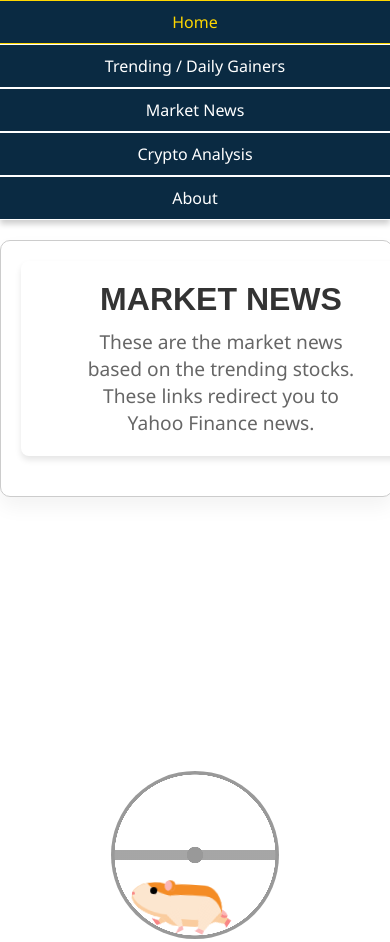
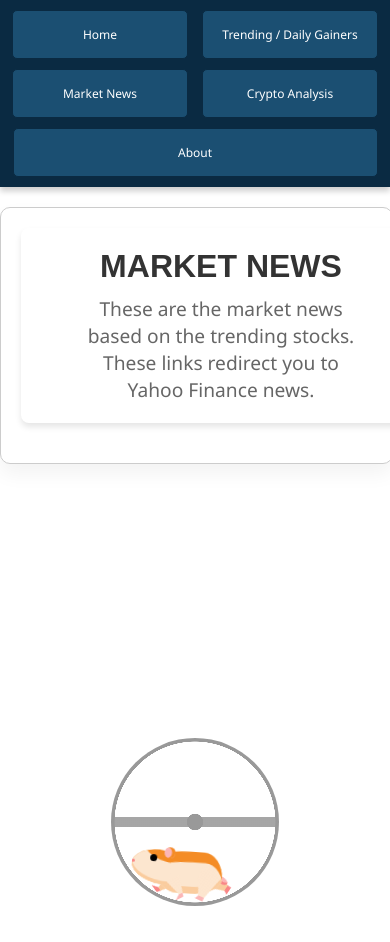
Before and after one commit to simy46/CANSLIM, a website: page market-news.html in a window 390 px wide. Shown: the top 942 px of the page. Drawn offline with Linux system fonts and the light colour scheme.

Commit message:
responsive header fix

```diff
--- a/assets/css/about.css
+++ b/assets/css/about.css
@@ -22,6 +22,13 @@ body {
   display: flex;
   justify-content: center;
   align-items: center;
+}
+
+.development > h2{
+  overflow: hidden;
+  white-space: nowrap;
+  text-overflow: ellipsis;
+  margin: 15px;
 }
 
 /* footer */
@@ -83,59 +90,108 @@ nav a:hover {
 
 /* Responsive */
 @media (max-width: 1240px) {
-  header > nav {
-    width: 95%;
-  }
-
   nav a {
-    width: 100%;
+    width: 90%;
     font-size: 16px;
     padding: 10px 0;
   }
-
 }
 
 /* Ipad */
 @media (max-width: 1024px) {
   header {
-    padding: 0;
-  }
-
-  header > nav {
-    flex-direction: column;
-    align-items: flex-start;
-    width: 100%;
+    padding: 20px 0;
   }
 
   nav a {
-    border-bottom: 1px solid transparent;
-    border-bottom: 1px solid #ffffff;
-    border-top: 1px solid transparent;
-    border-top: 1px solid #ffffff;
+    font-size: 14px;
   }
 
   nav a:hover {
-    border-top: 1px solid #FFD700;
-    border-bottom: 1px solid #FFD700;
+    text-decoration: underline;
   }
 }
 
 /* Ipad Mini */
-@media (max-width: 768px) {
+@media (max-width: 830px) {
   body > footer > p {
     padding: 0;
     font-size: 14px;
   }
+
+  body > header {
+    padding: 0;
+  }
+
+  nav {
+    display: grid;
+    grid-template-columns: 1fr 1fr;
+    grid-template-rows: auto;
+    gap: 10px;
+    justify-items: center;
+    width: 100%;
+    background-color: #0A2A42;
+    padding: 10px;
+  }
+
+  nav a {
+    font-size: 14px;
+    text-decoration: none;
+    padding: 15px;
+    background-color: #1B4F72;
+    border: 1px solid #0A2A42;
+    border-radius: 5px;
+    color: white;
+    transition: background-color 0.3s, color 0.3s;
+  }
+
+  nav a:hover {
+    background-color: #154360;
+    color: #FFD700;
+  }
+
+  .about {
+    grid-column: span 2;
+    width: 95%;
+  }
 }
 
 /* Phone > Iphone 14 and smaller */
-@media (max-width: 540px) {
+@media (max-width: 668px) {
 
 }
 
-@media (max-width: 475px)  {
+@media (max-width: 500px)  {
   body > footer > p {
     padding: 0;
     font-size: 12px;
   }
+
+  header > nav > a {
+    width: 80%;
+  }
+
+  header > nav > a.about {
+    width: 90%;
+  }
+
+  nav a {
+    font-size: 12px;
+  }
 }
+
+@media (max-width: 350px) {
+  body > header > nav {
+    grid-template-rows: repeat(4, 1fr);
+    overflow: hidden;
+  }
+  nav a {
+    font-size: 10px;
+    padding: 10px;
+  }
+
+  .home, .trending {
+    grid-column: 1/-1;
+    width: 90%;
+  }
+}
--- a/assets/css/crypto.css
+++ b/assets/css/crypto.css
@@ -22,6 +22,13 @@ body {
   display: flex;
   justify-content: center;
   align-items: center;
+}
+
+.development > h2{
+  overflow: hidden;
+  white-space: nowrap;
+  text-overflow: ellipsis;
+  margin: 15px;
 }
 
 /* footer */
@@ -83,59 +90,108 @@ nav a:hover {
 
 /* Responsive */
 @media (max-width: 1240px) {
-  header > nav {
-    width: 95%;
-  }
-
   nav a {
-    width: 100%;
+    width: 90%;
     font-size: 16px;
     padding: 10px 0;
   }
-
 }
 
 /* Ipad */
 @media (max-width: 1024px) {
   header {
-    padding: 0;
-  }
-
-  header > nav {
-    flex-direction: column;
-    align-items: flex-start;
-    width: 100%;
+    padding: 20px 0;
   }
 
   nav a {
-    border-bottom: 1px solid transparent;
-    border-bottom: 1px solid #ffffff;
-    border-top: 1px solid transparent;
-    border-top: 1px solid #ffffff;
+    font-size: 14px;
   }
 
   nav a:hover {
-    border-top: 1px solid #FFD700;
-    border-bottom: 1px solid #FFD700;
+    text-decoration: underline;
   }
 }
 
 /* Ipad Mini */
-@media (max-width: 768px) {
+@media (max-width: 830px) {
   body > footer > p {
     padding: 0;
     font-size: 14px;
   }
+
+  body > header {
+    padding: 0;
+  }
+
+  nav {
+    display: grid;
+    grid-template-columns: 1fr 1fr;
+    grid-template-rows: auto;
+    gap: 10px;
+    justify-items: center;
+    width: 100%;
+    background-color: #0A2A42;
+    padding: 10px;
+  }
+
+  nav a {
+    font-size: 14px;
+    text-decoration: none;
+    padding: 15px;
+    background-color: #1B4F72;
+    border: 1px solid #0A2A42;
+    border-radius: 5px;
+    color: white;
+    transition: background-color 0.3s, color 0.3s;
+  }
+
+  nav a:hover {
+    background-color: #154360;
+    color: #FFD700;
+  }
+
+  .about {
+    grid-column: span 2;
+    width: 95%;
+  }
 }
 
 /* Phone > Iphone 14 and smaller */
-@media (max-width: 540px) {
+@media (max-width: 668px) {
 
 }
 
-@media (max-width: 475px)  {
+@media (max-width: 500px)  {
   body > footer > p {
     padding: 0;
     font-size: 12px;
   }
+
+  header > nav > a {
+    width: 80%;
+  }
+
+  header > nav > a.about {
+    width: 90%;
+  }
+
+  nav a {
+    font-size: 12px;
+  }
 }
+
+@media (max-width: 350px) {
+  body > header > nav {
+    grid-template-rows: repeat(4, 1fr);
+    overflow: hidden;
+  }
+  nav a {
+    font-size: 10px;
+    padding: 10px;
+  }
+
+  .home, .trending {
+    grid-column: 1/-1;
+    width: 90%;
+  }
+}
--- a/assets/css/market.css
+++ b/assets/css/market.css
@@ -136,22 +136,22 @@ h1 {
   overflow-x: auto;
 }
 
-/* Custom Scrollbar Styles */
+/* Custom Scrollbar */
 .news-tickers::-webkit-scrollbar {
-  height: 8px; /* Height for horizontal scrollbar */
+  height: 8px;
 }
 
 .news-tickers::-webkit-scrollbar-track {
-  background: #f1f1f1; /* Background of the scrollbar track */
+  background: #f1f1f1;
 }
 
 .news-tickers::-webkit-scrollbar-thumb {
-  background: #c1c1c1; /* Background of the scrollbar thumb */
-  border-radius: 10px; /* Rounded corners for the thumb */
+  background: #c1c1c1;
+  border-radius: 10px;
 }
 
 .news-tickers::-webkit-scrollbar-thumb:hover {
-  background: #888; /* Color when hovering over the scrollbar thumb */
+  background: #888;
 }
 
 .news-tickers span {
@@ -516,69 +516,110 @@ nav a:hover {
   }
 }
 
-.development {
-  height: 83vh;
-  width: 100%;
-  display: flex;
-  justify-content: center;
-  align-items: center;
-}
-
 /* Responsive */
 @media (max-width: 1240px) {
-  header > nav {
-    width: 95%;
-  }
-
   nav a {
-    width: 100%;
+    width: 90%;
     font-size: 16px;
     padding: 10px 0;
   }
-
 }
 
 /* Ipad */
 @media (max-width: 1024px) {
   header {
-    padding: 0;
-  }
-
-  header > nav {
-    flex-direction: column;
-    align-items: flex-start;
-    width: 100%;
+    padding: 20px 0;
   }
 
   nav a {
-    border-bottom: 1px solid transparent;
-    border-bottom: 1px solid #ffffff;
-    border-top: 1px solid transparent;
-    border-top: 1px solid #ffffff;
+    font-size: 14px;
   }
 
   nav a:hover {
-    border-top: 1px solid #FFD700;
-    border-bottom: 1px solid #FFD700;
+    text-decoration: underline;
   }
 }
 
 /* Ipad Mini */
-@media (max-width: 768px) {
+@media (max-width: 830px) {
   body > footer > p {
     padding: 0;
     font-size: 14px;
   }
+
+  body > header {
+    padding: 0;
+  }
+
+  nav {
+    display: grid;
+    grid-template-columns: 1fr 1fr;
+    grid-template-rows: auto;
+    gap: 10px;
+    justify-items: center;
+    width: 100%;
+    background-color: #0A2A42;
+    padding: 10px;
+  }
+
+  nav a {
+    font-size: 14px;
+    text-decoration: none;
+    padding: 15px;
+    background-color: #1B4F72;
+    border: 1px solid #0A2A42;
+    border-radius: 5px;
+    color: white;
+    transition: background-color 0.3s, color 0.3s;
+  }
+
+  nav a:hover {
+    background-color: #154360;
+    color: #FFD700;
+  }
+
+  .about {
+    grid-column: span 2;
+    width: 95%;
+  }
 }
 
 /* Phone > Iphone 14 and smaller */
-@media (max-width: 540px) {
+@media (max-width: 668px) {
 
 }
 
-@media (max-width: 475px)  {
+@media (max-width: 500px)  {
   body > footer > p {
     padding: 0;
     font-size: 12px;
   }
+
+  header > nav > a {
+    width: 80%;
+  }
+
+  header > nav > a.about {
+    width: 90%;
+  }
+
+  nav a {
+    font-size: 12px;
+  }
 }
+
+@media (max-width: 350px) {
+  body > header > nav {
+    grid-template-rows: repeat(4, 1fr);
+    overflow: hidden;
+  }
+  nav a {
+    font-size: 10px;
+    padding: 10px;
+  }
+
+  .home, .trending {
+    grid-column: 1/-1;
+    width: 90%;
+  }
+}
--- a/assets/css/stock.css
+++ b/assets/css/stock.css
@@ -479,61 +479,110 @@ button {
     outline: none;
    }
 
-   /* Responsive */
+/* Responsive */
 @media (max-width: 1240px) {
-    header > nav {
-      width: 95%;
-    }
-
     nav a {
-      width: 100%;
+      width: 90%;
       font-size: 16px;
       padding: 10px 0;
     }
-
   }
 
   /* Ipad */
   @media (max-width: 1024px) {
     header {
-      padding: 0;
-    }
-
-    header > nav {
-      flex-direction: column;
-      align-items: flex-start;
-      width: 100%;
+      padding: 20px 0;
     }
 
     nav a {
-      border-bottom: 1px solid transparent;
-      border-bottom: 1px solid #ffffff;
-      border-top: 1px solid transparent;
-      border-top: 1px solid #ffffff;
+      font-size: 14px;
     }
 
     nav a:hover {
-      border-top: 1px solid #FFD700;
-      border-bottom: 1px solid #FFD700;
+      text-decoration: underline;
     }
   }
 
   /* Ipad Mini */
-  @media (max-width: 768px) {
+  @media (max-width: 830px) {
     body > footer > p {
       padding: 0;
       font-size: 14px;
     }
+
+    body > header {
+      padding: 0;
+    }
+
+    nav {
+      display: grid;
+      grid-template-columns: 1fr 1fr;
+      grid-template-rows: auto;
+      gap: 10px;
+      justify-items: center;
+      width: 100%;
+      background-color: #0A2A42;
+      padding: 10px;
+    }
+
+    nav a {
+      font-size: 14px;
+      text-decoration: none;
+      padding: 15px;
+      background-color: #1B4F72;
+      border: 1px solid #0A2A42;
+      border-radius: 5px;
+      color: white;
+      transition: background-color 0.3s, color 0.3s;
+    }
+
+    nav a:hover {
+      background-color: #154360;
+      color: #FFD700;
+    }
+
+    .about {
+      grid-column: span 2;
+      width: 95%;
+    }
   }
 
   /* Phone > Iphone 14 and smaller */
-  @media (max-width: 540px) {
+  @media (max-width: 668px) {
 
   }
 
-  @media (max-width: 475px)  {
+  @media (max-width: 500px)  {
     body > footer > p {
       padding: 0;
       font-size: 12px;
     }
+
+    header > nav > a {
+      width: 80%;
+    }
+
+    header > nav > a.about {
+      width: 90%;
+    }
+
+    nav a {
+      font-size: 12px;
+    }
   }
+
+  @media (max-width: 350px) {
+    body > header > nav {
+      grid-template-rows: repeat(4, 1fr);
+      overflow: hidden;
+    }
+    nav a {
+      font-size: 10px;
+      padding: 10px;
+    }
+
+    .home, .trending {
+      grid-column: 1/-1;
+      width: 90%;
+    }
+  }
--- a/assets/css/styles.css
+++ b/assets/css/styles.css
@@ -213,36 +213,27 @@ nav a:hover {
   color: #FFD700;
 }
 
+/* Responsive */
 @media (max-width: 1240px) {
-  header > nav {
-    width: 95%;
-  }
-
   nav a {
-    width: 100%;
+    width: 90%;
     font-size: 16px;
     padding: 10px 0;
   }
-
 }
 
 /* Ipad */
 @media (max-width: 1024px) {
   header {
-    padding: 0;
-  }
-
-  header > nav {
-    flex-direction: column;
-    align-items: flex-start;
-    width: 100%;
+    padding: 20px 0;
   }
 
   nav a {
-    border-bottom: 1px solid transparent;
-    border-bottom: 1px solid #ffffff;
-    border-top: 1px solid transparent;
-    border-top: 1px solid #ffffff;
+    font-size: 14px;
+  }
+
+  nav a:hover {
+    text-decoration: underline;
   }
 
   h1 {
@@ -257,7 +248,48 @@ nav a:hover {
 }
 
 /* Ipad Mini */
-@media (max-width: 768px) {
+@media (max-width: 830px) {
+  body > footer > p {
+    padding: 0;
+    font-size: 14px;
+  }
+
+  body > header {
+    padding: 0;
+  }
+
+  nav {
+    display: grid;
+    grid-template-columns: 1fr 1fr;
+    grid-template-rows: auto;
+    gap: 10px;
+    justify-items: center;
+    width: 100%;
+    background-color: #0A2A42;
+    padding: 10px;
+  }
+
+  nav a {
+    font-size: 14px;
+    text-decoration: none;
+    padding: 15px;
+    background-color: #1B4F72;
+    border: 1px solid #0A2A42;
+    border-radius: 5px;
+    color: white;
+    transition: background-color 0.3s, color 0.3s;
+  }
+
+  nav a:hover {
+    background-color: #154360;
+    color: #FFD700;
+  }
+
+  .about {
+    grid-column: span 2;
+    width: 95%;
+  }
+
   body > div > h1 {
     grid-column: 1/-1;
     font-size: 20px;
@@ -311,15 +343,10 @@ nav a:hover {
     padding: 5px;
     gap: 10px
   }
-
-  body > footer > p {
-    padding: 0;
-    font-size: 14px;
-  }
 }
 
 /* Phone > Iphone 14 and smaller */
-@media (max-width: 540px) {
+@media (max-width: 668px) {
   body h1 {
     font-size: 17px;
   }
@@ -339,18 +366,47 @@ nav a:hover {
   }
 }
 
-@media (max-width: 475px)  {
+@media (max-width: 500px)  {
+  body > footer > p {
+    padding: 0;
+    font-size: 12px;
+  }
+
+  header > nav > a {
+    width: 80%;
+  }
+
+  header > nav > a.about {
+    width: 90%;
+  }
+
+  nav a {
+    font-size: 12px;
+  }
+
   body > div > h1 {
     align-self: flex-end;
-    font-size: 17px;
+    font-size: 15px;
   }
 
   .main {
     padding: 0;
   }
 
-  body > footer > p {
-    padding: 0;
-    font-size: 12px;
+}
+
+@media (max-width: 350px) {
+  body > header > nav {
+    grid-template-rows: repeat(4, 1fr);
+    overflow: hidden;
+  }
+  nav a {
+    font-size: 10px;
+    padding: 10px;
+  }
+
+  .home, .trending {
+    grid-column: 1/-1;
+    width: 90%;
   }
 }
--- a/assets/css/trending.css
+++ b/assets/css/trending.css
@@ -26,8 +26,7 @@ h1 {
 /* Container */
 .container {
   width: 90%;
-  margin: 20
-  x auto auto auto;
+  margin: 20px auto auto auto;
   background-color: #fff;
   border-radius: 10px;
   box-shadow: 0 10px 20px rgba(0,0,0,0.05);
@@ -283,12 +282,8 @@ box-shadow: 0 6px 12px rgba(0, 0, 0, 0.15);
 
 /* Responsive */
 @media (max-width: 1240px) {
-  header > nav {
-    width: 95%;
-  }
-
   nav a {
-    width: 100%;
+    width: 90%;
     font-size: 16px;
     padding: 10px 0;
   }
@@ -326,26 +321,59 @@ box-shadow: 0 6px 12px rgba(0, 0, 0, 0.15);
 }
 
 /* Ipad Mini */
-@media (max-width: 778px) {
+@media (max-width: 830px) {
   body > footer > p {
     padding: 0;
     font-size: 14px;
   }
 
+  body > header {
+    padding: 0;
+  }
+
+  nav {
+    display: grid;
+    grid-template-columns: 1fr 1fr;
+    grid-template-rows: auto;
+    gap: 10px;
+    justify-items: center;
+    width: 100%;
+    background-color: #0A2A42;
+    padding: 10px;
+  }
+
   nav a {
-    font-size: 12px;
+    font-size: 14px;
+    text-decoration: none;
+    padding: 15px;
+    background-color: #1B4F72; /* Slightly lighter blue for contrast */
+    border: 1px solid #0A2A42;
+    border-radius: 5px; /* Rounded corners for a modern look */
+    color: white;
+    transition: background-color 0.3s, color 0.3s; /* Smooth transition for hover effect */
+  }
+
+  nav a:hover {
+    background-color: #154360; /* Darker blue on hover */
+    color: #FFD700; /* Golden color on hover */
+  }
+
+  .about {
+    grid-column: span 2;
+    width: 95%;
   }
 }
 
 /* Phone > Iphone 14 and smaller */
 @media (max-width: 668px) {
   #section-title > h1 {
-    font-size: 20px;
+    font-size: 25px;
     align-self: center;
+    margin-right: 10px;
   }
 
   #section-title > .fa-solid {
-    font-size: 15px;
+    font-size: 20px;
     margin-top: 10px;
   }
 
@@ -353,14 +381,9 @@ box-shadow: 0 6px 12px rgba(0, 0, 0, 0.15);
     display: flex;
     align-items: baseline;
   }
-
-  nav a {
-    font-size: 10px;
-  }
-
 }
 
-@media (max-width: 560px)  {
+@media (max-width: 500px)  {
   body > footer > p {
     padding: 0;
     font-size: 12px;
@@ -375,11 +398,19 @@ box-shadow: 0 6px 12px rgba(0, 0, 0, 0.15);
     margin: auto;
   }
 
+  header > nav > a {
+    width: 80%;
+  }
+
+  header > nav > a.about {
+    width: 90%;
+  }
+
   #section-title {
       display: flex;
       justify-content: center;
       align-items: center;
-      gap: 10px
+      gap: 10px;
   }
 
   body > div.container {
@@ -391,7 +422,7 @@ box-shadow: 0 6px 12px rgba(0, 0, 0, 0.15);
     margin: 10px 0 0;
   }
 
-  div#stocks-container > .stock, div#daily-gainers-container > .stock{
+  div#stocks-container > .stock, div#daily-gainers-container > .stock {
     grid-column: span 4;
   }
 
@@ -401,11 +432,37 @@ box-shadow: 0 6px 12px rgba(0, 0, 0, 0.15);
   }
 
   nav a {
-    font-size: 8px;
+    font-size: 12px;
+  }
+}
+
+@media (max-width: 350px) {
+  body > header > nav {
+    grid-template-rows: repeat(4, 1fr);
+    overflow: hidden;
+  }
+  nav a {
+    font-size: 10px;
+    padding: 10px;
   }
 
-  body > header {
-    padding: 15px 0 20px 0;
+  .home, .trending {
+    grid-column: 1/-1;
+    width: 90%;
   }
 
+  body > div > div.title.with-navigation {
+    gap: 5px;
+  }
+
+  #section-title h1 {
+    font-size: 18px;
+    overflow: hidden;
+    white-space: nowrap;
+    text-overflow: ellipsis;
+  }
+
+  #stock-selector {
+    max-width: 100px;
+  }
 }
--- a/market-news.html
+++ b/market-news.html
@@ -48,7 +48,7 @@
             <a href="/stocks" class="trending">Trending / Daily Gainers</a>
             <a href="/market-news">Market News</a>
             <a href="/crypto-analysis">Crypto Analysis</a>
-            <a href="/about">About</a>
+            <a href="/about" class="about">About</a>
         </nav>
     </header>
     <main>
@@ -82,7 +82,9 @@
         </div>
     </main>
     <footer>
-        © 2024 CANSLIM Calculator. All rights reserved. &#169;
+        <p>
+            © 2024 CANSLIM Calculator. All rights reserved. &#169;
+        </p>
     </footer>
 </body>
 </html>
```
Also changed, not shown: about.html (+4 -2 lines), crypto-analysis.html (+4 -2 lines), index.html (+4 -2 lines), stock.html (+4 -2 lines), trending.html (+5 -3 lines).
